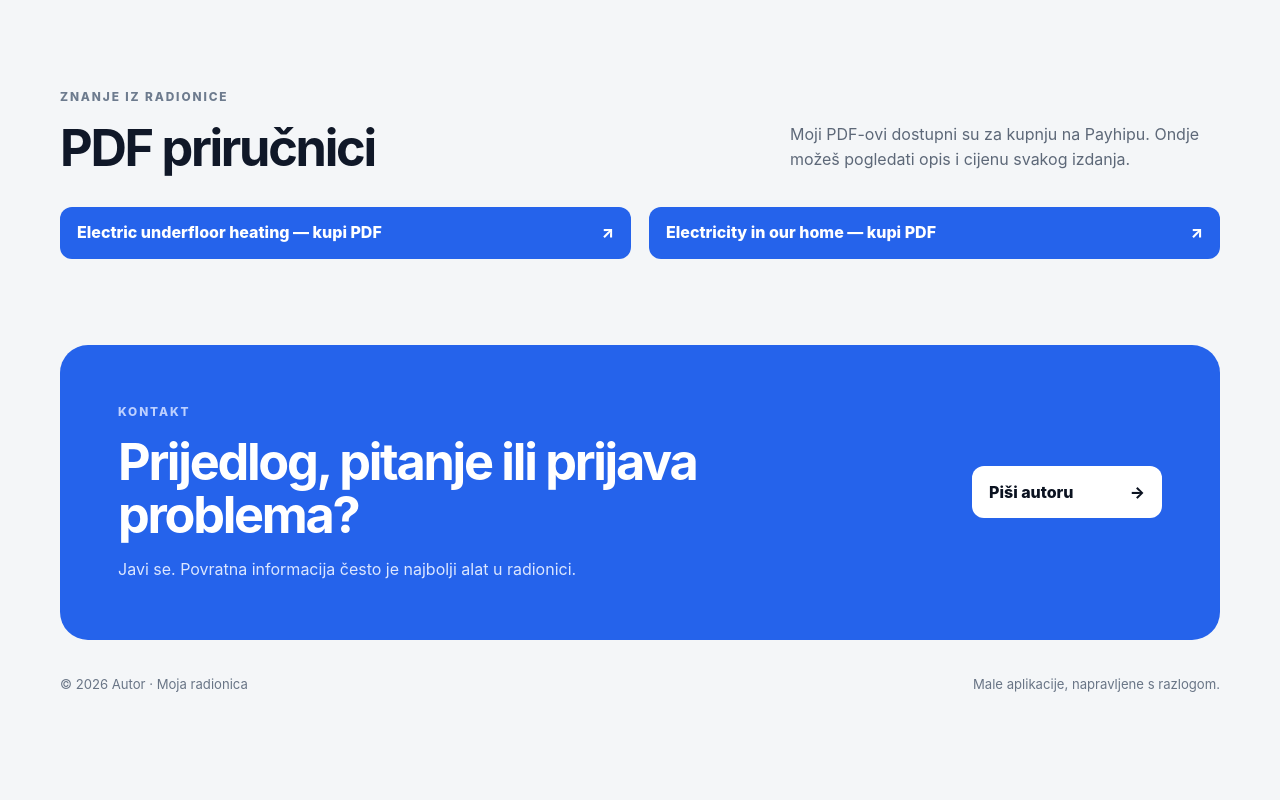
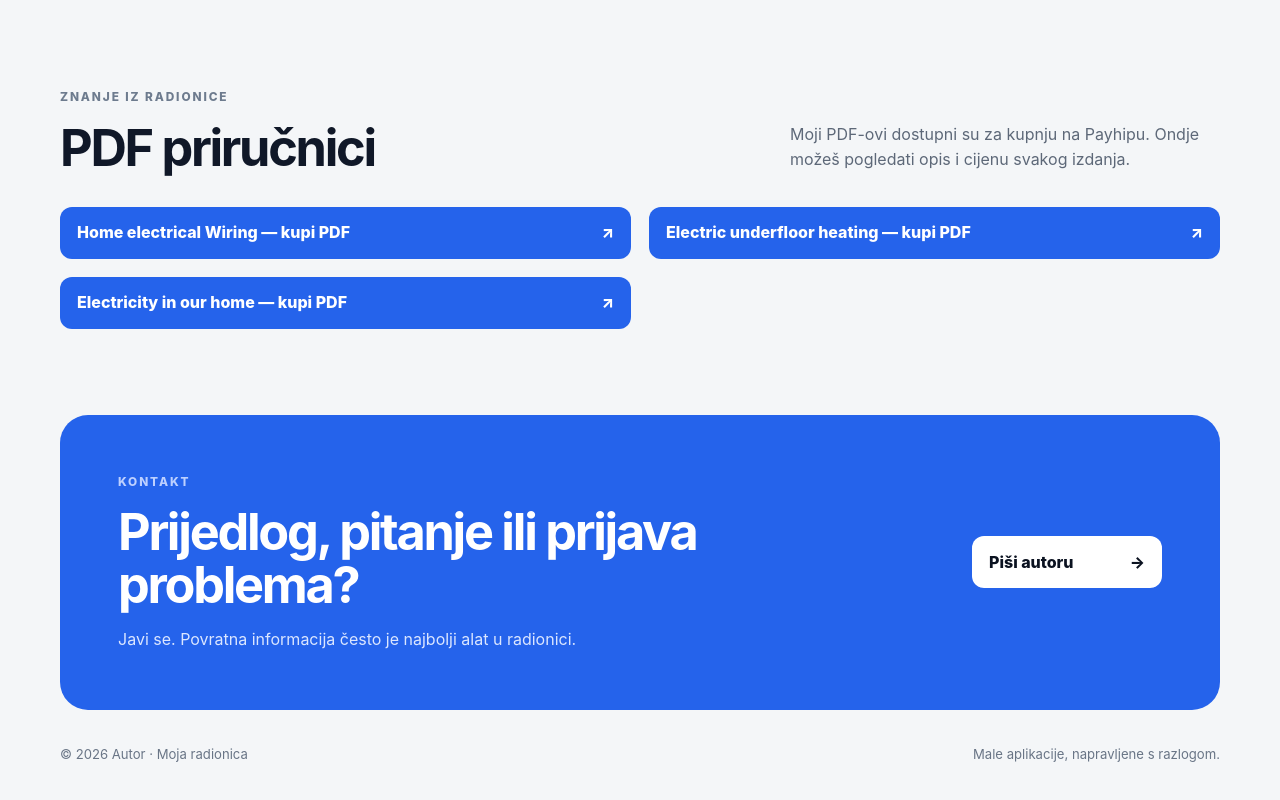
Before and after one commit to elviscankovic/moja-radionica, a website with bundled scripts: page index.html in a window 1280 px wide. Shown: the part 2462-3262 px from the top of the page. Before the commit the page ends 3198 px from the top, so only its background shows below. Built offline with nearby package versions, Linux system fonts and the light colour scheme; no server answers.

Commit message:
Dodaj Home electrical Wiring PDF na Payhipu

```diff
--- a/index.html
+++ b/index.html
@@ -151,6 +151,12 @@
       </div>
       <div class="app-grid">
         <div class="download-panel">
+          <a class="button button--primary" href="https://payhip.com/b/ragXY" target="_blank" rel="noopener noreferrer">
+            <span>Home electrical Wiring — kupi PDF</span>
+            <span aria-hidden="true">↗</span>
+          </a>
+        </div>
+        <div class="download-panel">
           <a class="button button--primary" href="https://payhip.com/b/pCcyF" target="_blank" rel="noopener noreferrer">
             <span>Electric underfloor heating — kupi PDF</span>
             <span aria-hidden="true">↗</span>
```
